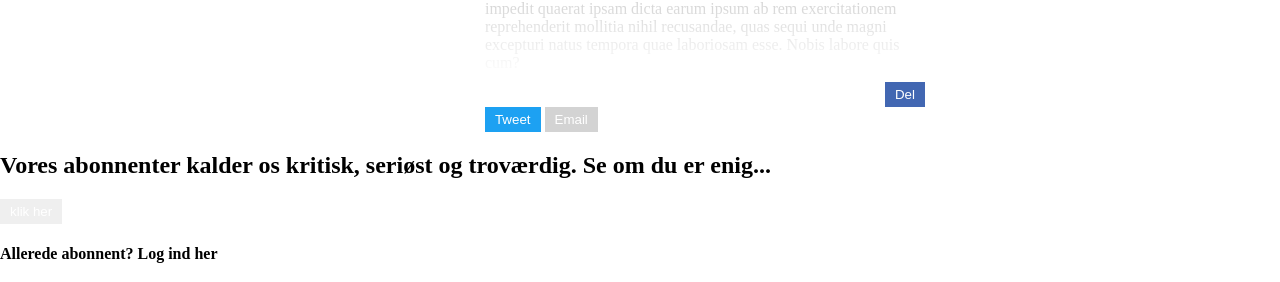
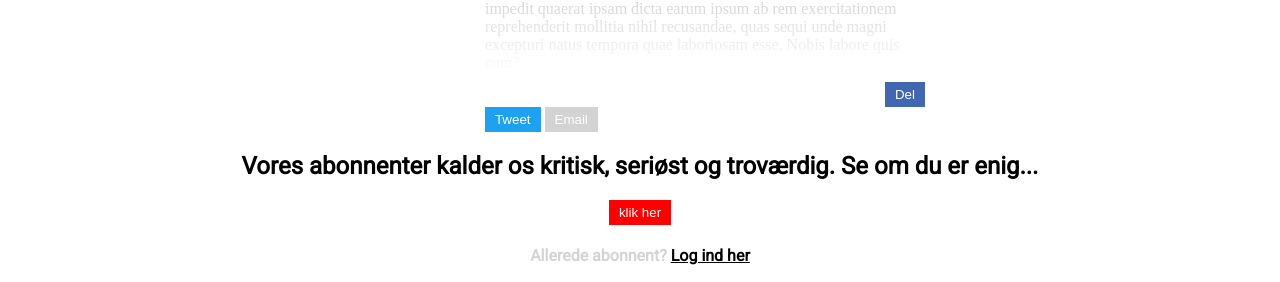
Before and after one commit to rts-cmk-wu09/bootcamp-css-2-sofiehilge, a plain HTML site: page index.html in a window 1280 px wide. Shown: the part 1967-2249 px from the top of the page. Drawn offline with Linux system fonts and the light colour scheme.

Commit message:
add abonnement style

```diff
--- a/base.css
+++ b/base.css
@@ -35,3 +35,26 @@ a{
 main{
     margin: var(--margin)
 }
+
+/* -------abonnenter------ */
+
+.abonnenter{
+    flex-direction: column;
+    align-items: center;
+    font-family: var(--font-header);
+    word-break: break-word;
+
+}
+
+.red-button{
+    background-color: var(--font-red);
+}
+
+.abon-grey{
+    color: var(--color-primary)
+}
+
+.abon-under{
+    color: var(--font-black);
+    text-decoration: underline
+}
--- a/index.html
+++ b/index.html
@@ -130,10 +130,10 @@
         </div>
     </main>
     <!-- abonnenter -->
-    <section>
-        <h2>Vores abonnenter kalder os kritisk, seriøst og troværdig. Se om du er enig...</h2>
-        <button>klik her</button>
-        <h4>Allerede abonnent? <a href="login.html">Log ind her</a></h4>
+    <section class="flex abonnenter">
+        <h2 class="abon">Vores abonnenter kalder os kritisk, seriøst og troværdig. Se om du er enig...</h2>
+        <button class="red-button">klik her</button>
+        <h4 class="abon-grey">Allerede abonnent? <a href="login.html" class="abon-under">Log ind her</a></h4>
     </section>
     <!-- fik du læst -->
     <section>
```
